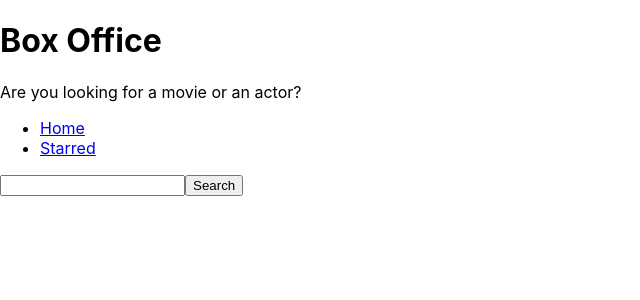
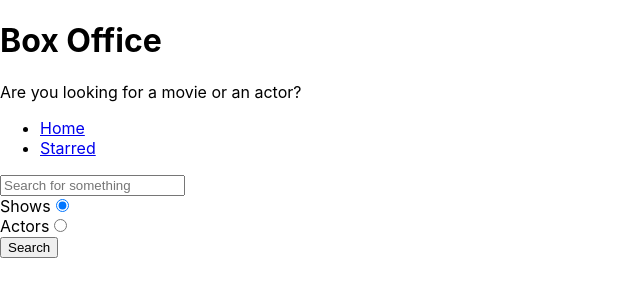
Before and after one commit to Manasa1225/box-office, a React (Create React App) app: page / in a window 1280 px wide. Shown: the top 300 px of the page, without its empty margins (0-640 px from the left). Built offline with nearby package versions, Linux system fonts and the light colour scheme.

Commit message:
added search option

```diff
--- a/src/pages/Home.js
+++ b/src/pages/Home.js
@@ -5,14 +5,15 @@
 const Home = () => {
   const [input, setInput] = useState('');
   const [results, setResults] = useState(null);
-
+  const [searchOption, setSearchOption] = useState('shows');
+  const isShowsSearch = searchOption === 'shows';
   const onInputChange = ev => {
     setInput(ev.target.value);
     console.log(ev.target.value);
   };
 
   const onSearch = () => {
-    apiGet(`/search/shows?q=${input}`).then(result => {
+    apiGet(`/search/${searchOption}?q=${input}`).then(result => {
       setResults(result);
     });
   };
@@ -23,18 +24,20 @@
     }
   };
 
+  const onRadioChange = ev => {
+    setSearchOption(ev.target.value);
+  };
+
   const renderResults = () => {
     if (results && results.length === 0) {
       return <div>No Results </div>;
     }
     if (results && results.length > 0) {
-      return (
-        <div>
-          {results.map(item => (
-            <div key={item.show.id}>{item.show.name}</div>
-          ))}
-        </div>
-      );
+      return results[0].show
+        ? results.map(item => <div key={item.show.id}>{item.show.name}</div>)
+        : results.map(item => (
+            <div key={item.person.id}>{item.person.name}</div>
+          ));
     }
     return null;
   };
@@ -43,10 +46,35 @@
     <MainPageLayout>
       <input
         type="text"
+        placeholder="Search for something"
         onChange={onInputChange}
         onKeyDown={onKeyDown}
         value={input}
       />
+      <div>
+        <label htmlFor="shows-search">
+          Shows
+          <input
+            id="shows-search"
+            type="radio"
+            value="shows"
+            checked={isShowsSearch}
+            onChange={onRadioChange}
+          />
+        </label>
+      </div>
+      <div>
+        <label htmlFor="actors-search">
+          Actors
+          <input
+            id="actors-search"
+            type="radio"
+            value="people"
+            checked={!isShowsSearch}
+            onChange={onRadioChange}
+          />
+        </label>
+      </div>
       <button type="button" onClick={onSearch}>
         Search
       </button>
```
